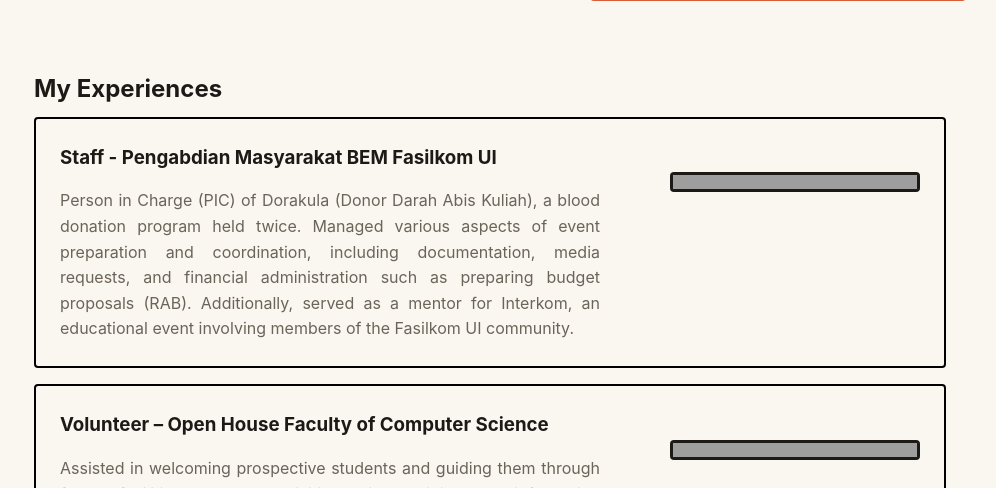
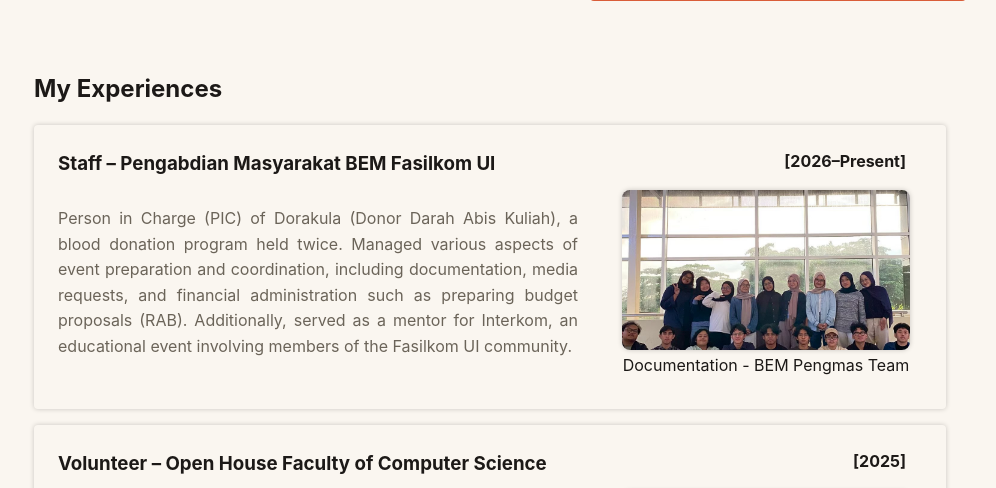
Before and after one commit to F-thir/myportofolio, a Django app: page / in a window 1280 px wide. Shown: the part 550-1038 px from the top of the page, without its empty margins (150-1146 px from the left). Run offline with Django 5.2, Linux system fonts and the light colour scheme; grey boxes are pictures that could not be loaded.

Commit message:
Tugas 1 - Border, Image, Animation Testing

```diff
--- a/static/css/style.css
+++ b/static/css/style.css
@@ -209,32 +209,46 @@ h1, .brand {
 }
 
 .container h2 {
-    margin-bottom: 0.5rem;
+    margin-bottom: 1rem;
 }
 
 .experience-list {
     display: grid;
-    grid-template-columns: 1fr 250px;
+    grid-template-columns: 1fr 300px;
     column-gap: 2rem;
-    border: 2px solid black;
+    box-shadow: 0 0 5px rgba(0, 0, 0, 0.2);
     border-radius: var(--radius);
     padding: 1.5rem;
     margin-bottom: 1rem;
 }
 
 .experience-list h3 {
-    grid-column: 1 / -1;
+    grid-column: 1;
+}
+
+.experience-list h4 {
+    grid-column: 2;
+    text-align: right;
+    color: var(--ink);
+    padding-bottom: 1rem;
+    padding-right: 1rem;
 }
 
 .experience-description {
     grid-column: 1;
     grid-row: 2;
-
-
     text-align: justify;
     color: var(--text-muted);
-    max-width: 540px;
+    max-width: 520px;
     padding-top: 1rem;
+}
+
+/* Experience Photo */
+
+.experience-photos-border {
+    position: relative;
+    border-radius: var(--radius);
+    box-shadow: 0 0 5px rgba(0, 0, 0, 0.2);;
 }
 
 .experience-photo {
@@ -242,8 +256,81 @@ h1, .brand {
     grid-row: 2;
 }
 
-.experience-photo img {
-    width: 250px;
-    height: 20px;
+.photo-list {
+    position: relative;
+    width: 18rem;
+    height: 10rem;
+}
+
+.photo-list img {
+    position: absolute;
+    width: 18rem;
+    height: 10rem;
     object-fit: cover;
+    border-radius: 8px;
+    opacity: 0;
+    animation: slideshow 12s infinite;
 }
+
+.photo-caption {
+    position: relative;
+    width: 18rem;
+    height: 2rem;
+    margin-top: 0.2rem;
+    text-align: center;
+}
+
+.photo-caption p {
+    position: absolute;
+    width: 100%;
+    opacity: 0;
+    animation: slideshow 12s infinite;
+}
+
+/* Animation */
+
+.experience-photo .photo-1 {
+    animation-delay: 0s;
+}
+
+.experience-photo .photo-2 {
+    animation-delay: 4s;
+}
+
+.experience-photo .photo-3 {
+    animation-delay: 8s;
+}
+
+.experience-photo .caption-1 {
+    animation-delay: 0s;
+}
+
+.experience-photo .caption-2 {
+    animation-delay: 4s;
+}
+
+.experience-photo .caption-3 {
+    animation-delay: 8s;
+}
+
+@keyframes slideshow {
+    0% {
+        opacity: 0;
+    }
+
+    10% {
+        opacity: 1;
+    }
+
+    30% {
+        opacity: 1;
+    }
+
+    40% {
+        opacity: 0;
+    }
+
+    100% {
+        opacity: 0;
+    }
+}
--- a/templates/index.html
+++ b/templates/index.html
@@ -28,7 +28,7 @@
                 </div>
                 <div class="hero-photo">
                     <div class="photo-block"></div>
-                    <img class="avatar" src="/static/img/fathir.jpg" alt="Photo of Fathir Azka Dillafah">
+                    <img class="avatar" src="/static/img/fathir.png" alt="Photo of Fathir Azka Dillafah">
                 </div>
                 <div class="hero-details">
                     <p class="bio">Information System Student at Universitas Indonesia. Interested in anything that relates to puzzle.</p>
@@ -58,18 +58,29 @@
                 </div>
                 <div class="experience-detail">
                     <div class="experience-list">
-                        <h3>Staff - Pengabdian Masyarakat BEM Fasilkom UI</h3>
+                        <h3>Staff – Pengabdian Masyarakat BEM Fasilkom UI</h3>
+                        <h4>[2026–Present]</h4>
                         <p class="experience-description">
                             Person in Charge (PIC) of Dorakula (Donor Darah Abis Kuliah), a blood donation program held twice.
                             Managed various aspects of event preparation and coordination, including documentation, media requests, and financial administration such as preparing budget proposals (RAB).
                             Additionally, served as a mentor for Interkom, an educational event involving members of the Fasilkom UI community.
                         </p>
                         <div class="experience-photo">
-                            <img class="avatar" src="/static/img/fathir.jpg" alt="Staff BEM Pengabdian Masyarakat">
+                            <div class="photo-list">
+                                <img class="experience-photos-border photo-1" src="/static/img/Pengmas-1.jpg" alt="Staff BEM Pengabdian Masyarakat">
+                                <img class="experience-photos-border photo-2" src="/static/img/Pengmas-2.jpg" alt="Staff BEM Pengabdian Masyarakat">
+                                <img class="experience-photos-border photo-3" src="/static/img/Pengmas-3.jpg" alt="Staff BEM Pengabdian Masyarakat">
+                            </div>
+                            <div class="photo-caption">
+                                <p class="caption-1">Documentation - Interkom</p>
+                                <p class="caption-2">Documentation - BEM Pengmas Team</p>
+                                <p class="caption-3">Documentation - Dorakula</p>
+                            </div>
                         </div>
                     </div>
                     <div class="experience-list">
                         <h3>Volunteer – Open House Faculty of Computer Science</h3>
+                        <h4>[2025]</h4>
                         <p class="experience-description">
                             Assisted in welcoming prospective students and guiding them through faculty facilities and event activities
                             while providing clear information about academic programs, student life, and organizational opportunities at Fasilkom UI.
@@ -77,19 +88,38 @@
                             while helping create an informative and welcoming experience for prospective students.
                         </p>
                         <div class="experience-photo">
-                            <img class="avatar" src="/static/img/fathir.jpg" alt="Photo of Volunteer Open House">
+                            <div class="photo-list">
+                                <img class="experience-photos-border photo-1" src="/static/img/Mentoring OH-1.jpg" alt="Photo of Volunteer Open House">
+                                <img class="experience-photos-border photo-2" src="/static/img/Mentoring OH-2.jpg" alt="Photo of Volunteer Open House">
+                                <img class="experience-photos-border photo-3" src="/static/img/Mentoring OH-3.jpg" alt="Photo of Volunteer Open House">
+                            </div>
+                            <div class="photo-caption">
+                                <p class="caption-1">OH Mentoring - Stulo</p>
+                                <p class="caption-2">OH Mentoring - Photobooth</p>
+                                <p class="caption-3">OH Mentoring - Gedlam Fasilkom</p>
+                            </div>
                         </div>
                     </div>
                     <div class="experience-list">
                         <h3>Coding Galaxy – Educational Board Game</h3>
+                        <h4>[2025]</h4>
                         <p class="experience-description">
                             Designed and developed a board game that combines programming logic with space exploration,
                             introducing coding fundamentals such as loops, sequences, and conditional actions through hands-on gameplay.
-                            Led the entire development process, from conceptual design and prototype creation to card layout and printing.
+                            Led the entire development process, from conceptual design to prototype creation.
                             The game was designed to encourage logical thinking, collaboration, and creative problem-solving among players.
                         </p>
                         <div class="experience-photo">
-                            <img class="avatar" src="/static/img/fathir.jpg" alt="Photo of Educational Board Game">
+                            <div class="photo-list">
+                                <img class="experience-photos-border photo-1" src="/static/img/Board Game-1.jpg" alt="Photo of Educational Board Game">
+                                <img class="experience-photos-border photo-2" src="/static/img/Board Game-2.jpg" alt="Photo of Educational Board Game">
+                                <img class="experience-photos-border photo-3" src="/static/img/Board Game-3.jpg" alt="Photo of Educational Board Game">
+                            </div>
+                            <div class="photo-caption">
+                                <p class="caption-1">Board Game - Prototype</p>
+                                <p class="caption-2">Board Game - Testing</p>
+                                <p class="caption-3">Documentation - SOSPRO Team</p>
+                            </div>
                         </div>
                     </div>
                 </div>
```
Also changed, not shown: static/img/Board Game-1.jpg (added), static/img/Board Game-2.jpg (added), static/img/Board Game-3.jpg (added), static/img/Mentoring OH-1.jpg (added), static/img/Pengmas-1.jpg (added), static/img/Pengmas-2.jpg (added), 6 other files.
